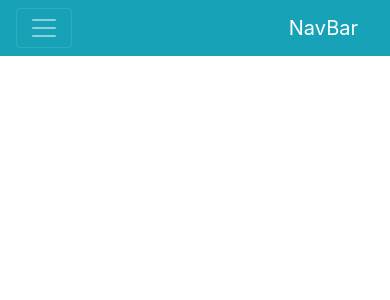
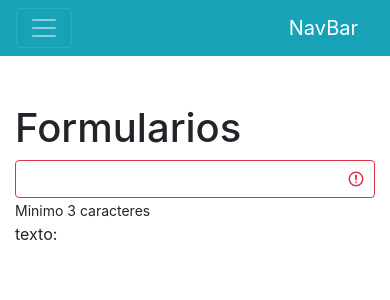
Before and after one commit to RALC365/VueCourse, a Vue app in the folder VUE CLI/boostrap-vue/: page /form in a window 390 px wide. Shown: the top 300 px of the page. Built offline with nearby package versions, Linux system fonts and the light colour scheme.

Commit message:
Formulario INPUT responsive con restricciones Bootrap 4 vue

```diff
--- a/VUE CLI/boostrap-vue/src/App.vue
+++ b/VUE CLI/boostrap-vue/src/App.vue
@@ -20,6 +20,8 @@
             <b-nav-item :to="{name: 'About'}" active-class="active">About</b-nav-item>
             <b-nav-item :to="{name: 'Grid'}" active-class="active">Grid</b-nav-item>
             <b-nav-item :to="{name: 'Cards'}" active-class="active">Cards</b-nav-item>
+            <b-nav-item :to="{name: 'Forms'}" active-class="active">Formulario</b-nav-item>
+
 
           </b-navbar-nav>
         </b-collapse>
--- a/VUE CLI/boostrap-vue/src/router/index.js
+++ b/VUE CLI/boostrap-vue/src/router/index.js
@@ -24,6 +24,11 @@ Vue.use(VueRouter)
     path: '/cards',
     name: 'Cards',
     component: () => import(/* webpackChunkName: "grid" */ '../views/Cards.vue')
+  },
+  {
+    path: '/form',
+    name: 'Forms',
+    component: () => import(/* webpackChunkName: "grid" */ '../views/Form.vue')
   }
 ]
 
--- /dev/null
+++ b/VUE CLI/boostrap-vue/src/views/Form.vue
@@ -0,0 +1,34 @@
+<template>
+  <div class="mt-5">
+    <h1>Formularios</h1>
+
+    <form>
+      <b-row>
+        <b-col md="6">
+          <b-form-input type="text" v-model="texto" :state="comprobar"></b-form-input>
+          <small>Minimo 3 caracteres</small>
+        </b-col>
+      </b-row>
+    </form>
+    <p>texto: {{texto}}</p>
+  </div>
+</template>
+
+<script>
+export default {
+  name: "Form",
+  data() {
+    return {
+      texto: "",
+    };
+  },
+  computed: {
+      comprobar(){
+          return this.texto.length > 2 ? true : false
+      }
+  }
+};
+</script>
+
+<style scoped>
+</style>
```
